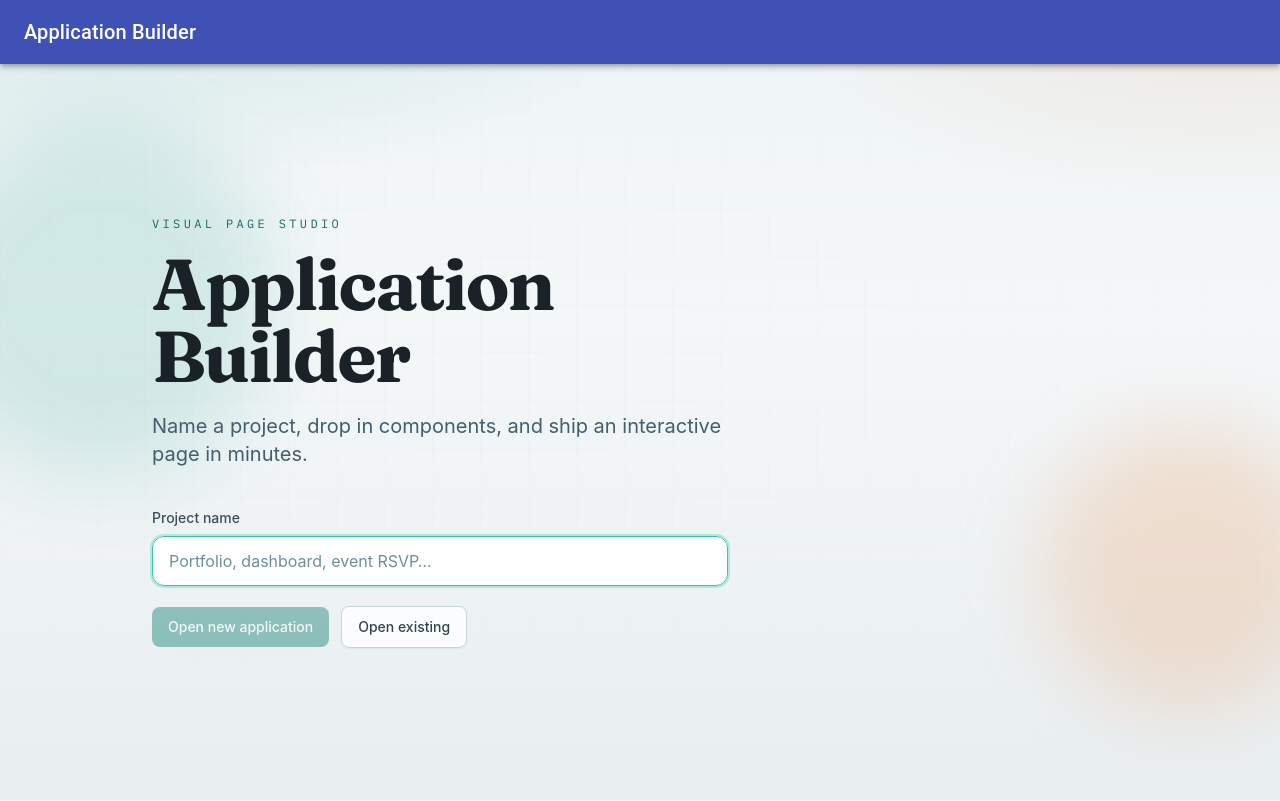
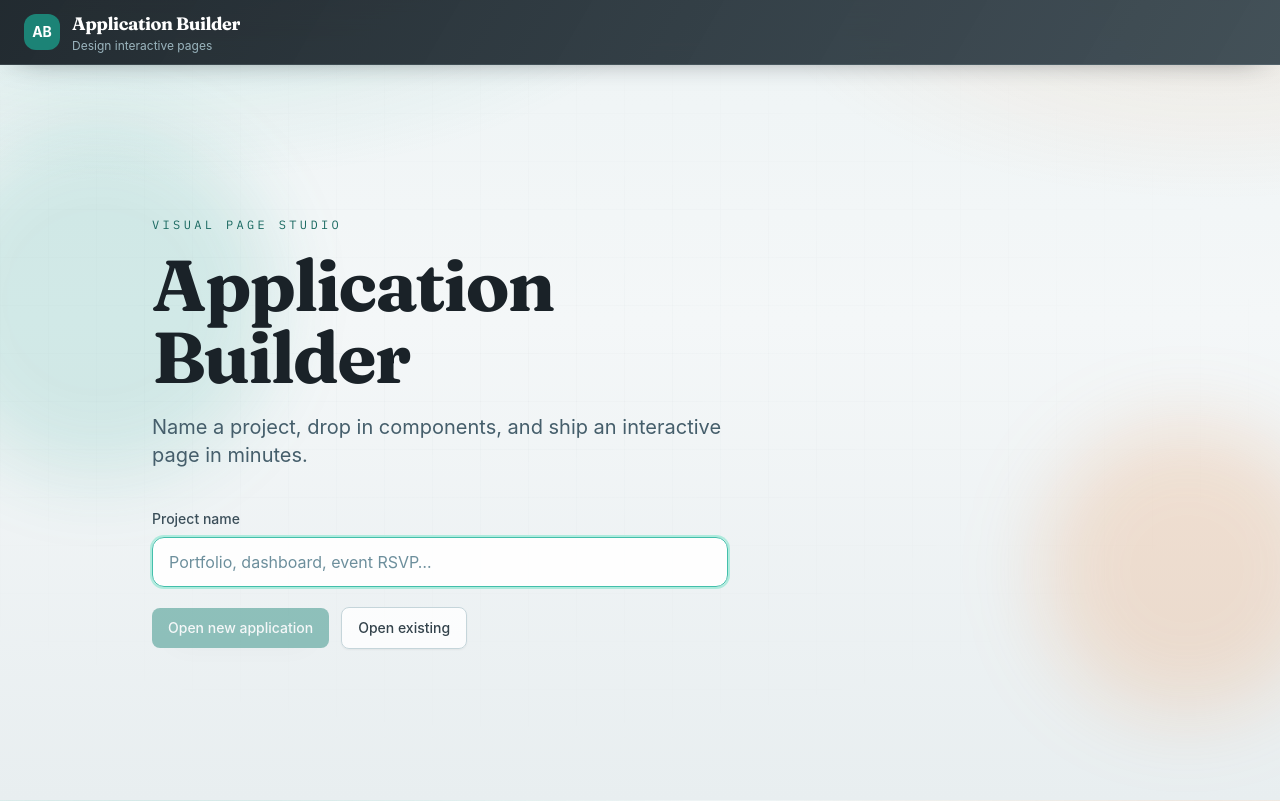
Before and after one commit to shalmalee98/Application-builder, a React (Create React App) app: page / in a window 1280 px wide. Built offline with nearby package versions, Linux system fonts and the light colour scheme.

Commit message:
Restyle the app header with clearer brand and editor actions.
Replace the Material AppBar with a compact sticky chrome that keeps save, run, and path actions readable.

```diff
--- a/src/App.js
+++ b/src/App.js
@@ -4,7 +4,6 @@ import SideNav from "./container/side-nav/side-nav";
 import Header from "./container/header/header";
 import ActionBar from "./container/action-bar/action-bar";
 import LandingPage from "./container/landing-page/landing-page";
-import Grid from "@material-ui/core/Grid";
 import "./App.css";
 import { PROJECTS_PATH, save_file } from "./services/services";
 
@@ -416,31 +415,16 @@ export default class AppBuilder extends React.Component {
 
   render() {
     return (
-      <React.Fragment>
-        <Grid container direction="column" style={{ height: "100%" }}>
-          <Grid
-            container
-            item
-            xs={12}
-            style={{ height: 64, flexBasis: "auto" }}
-          >
-            {this.renderHeader()}
-          </Grid>
-          <Grid
-            container
-            item
-            xs={12}
-            direction="row"
-            style={{
-              height: "calc(100% - 130px)",
-              flexBasis: "auto",
-              width: "100%",
-            }}
-          >
-            {this.renderBody()}
-          </Grid>
-        </Grid>
-      </React.Fragment>
+      <div className="flex h-full min-h-screen flex-col">
+        {this.renderHeader()}
+        <div
+          className={`flex min-h-0 flex-1 ${
+            this.state.open ? "flex-row overflow-hidden" : "flex-col"
+          }`}
+        >
+          {this.renderBody()}
+        </div>
+      </div>
     );
   }
 }
--- a/src/container/header/header.css
+++ b/src/container/header/header.css
@@ -1,6 +1,39 @@
-.MuiFormControl-root {
-    left: 300;
-  }
-  .MuiFormControl-root {
-    left: 400;
-  }
+.ab-header {
+  position: sticky;
+  top: 0;
+  z-index: 40;
+  border-bottom: 1px solid rgba(155, 181, 190, 0.18);
+  background:
+    linear-gradient(120deg, rgba(26, 34, 40, 0.96), rgba(52, 67, 76, 0.92));
+  backdrop-filter: blur(12px);
+  box-shadow: 0 10px 30px -20px rgba(26, 34, 40, 0.65);
+}
+
+.ab-header-action {
+  display: inline-flex;
+  align-items: center;
+  gap: 0.4rem;
+  border-radius: 0.75rem;
+  border: 1px solid rgba(255, 255, 255, 0.12);
+  background: rgba(255, 255, 255, 0.06);
+  padding: 0.5rem 0.85rem;
+  color: #f4f7f8;
+  font-size: 0.8125rem;
+  font-weight: 500;
+  text-decoration: none;
+  transition: background 160ms ease, border-color 160ms ease, transform 160ms ease;
+}
+
+.ab-header-action:hover:not(:disabled) {
+  background: rgba(39, 163, 145, 0.28);
+  border-color: rgba(67, 191, 171, 0.45);
+}
+
+.ab-header-action:active:not(:disabled) {
+  transform: translateY(1px);
+}
+
+.ab-header-action:disabled {
+  cursor: not-allowed;
+  opacity: 0.4;
+}
--- a/src/container/header/header.js
+++ b/src/container/header/header.js
@@ -1,17 +1,12 @@
 import React from "react";
-import AppBar from "@material-ui/core/AppBar";
-import Toolbar from "@material-ui/core/Toolbar";
-import Typography from "@material-ui/core/Typography";
 import SaveAltIcon from "@material-ui/icons/SaveAlt";
 import PlayCircleOutlineIcon from "@material-ui/icons/PlayCircleOutline";
 import SaveIcon from "@material-ui/icons/Save";
-import { List, ListItemIcon } from "@material-ui/core";
-import ListItem from "@material-ui/core/ListItem";
 import "./header.css";
 import { PROJECTS_PATH } from "../../services/services";
 
 export default function Header(props) {
-  let path = "http://localhost:8081/Projects/" + props.appName + "/index.html";
+  const path = "http://localhost:8081/Projects/" + props.appName + "/index.html";
 
   const clickDownload = () => {
     return alert(
@@ -23,91 +18,70 @@ export default function Header(props) {
   };
 
   return (
-    <div>
-      <AppBar>
-        <Toolbar style={{ float: "none" }}>
-          <Typography component="h1" variant="h6" color="inherit" noWrap>
+    <header className="ab-header">
+      <div className="mx-auto flex h-16 w-full max-w-[1600px] items-center gap-4 px-4 sm:px-6">
+        <div className="flex min-w-0 items-center gap-3">
+          <span className="flex h-9 w-9 shrink-0 items-center justify-center rounded-xl bg-tide-600 text-sm font-bold text-white shadow-soft">
+            AB
+          </span>
+          <div className="min-w-0">
+            <p className="truncate font-display text-lg font-semibold tracking-tight text-white">
               Application Builder
-          </Typography>
-          {props.open && (
-            <Typography
-              component="h1"
-              variant="h6"
-              color="inherit"
-              noWrap
-              style={{ position: "relative", left: "25%" }}
-            >
+            </p>
+            {props.open ? (
+              <p className="truncate font-mono text-[11px] uppercase tracking-[0.18em] text-ink-300">
                 {props.appName}
-            </Typography>
+              </p>
+            ) : (
+              <p className="truncate text-xs text-ink-300">
+                Design interactive pages
+              </p>
             )}
+          </div>
+        </div>
 
         {props.open && (
-            <div style={{ position: "absolute", right: "5px", float: "none" }}>
-              <List style={{ display: "flex" }}>
-                <ListItem
-                  button
+          <div className="ml-auto flex items-center gap-2">
+            <button
+              type="button"
+              className="ab-header-action"
               onClick={props.saveApp}
-                  style={{
-                    paddingTop: 0,
-                    paddingBottom: 0,
-                  }}
+              title="Save"
             >
-                  <ListItemIcon
-                    style={{
-                      color: "white",
-                      flexDirection: "column",
-                      alignItems: "center",
-                    }}
-                  >
-                    <SaveIcon fontSize="large" titleAccess="Save" />
-                  </ListItemIcon>
-                </ListItem>
-                <ListItem
-                  button
-                  style={{ paddingTop: 0, paddingBottom: 0 }}
-                  disabled={props.startbuttons}
-                >
-                  <ListItemIcon
-                    style={{
-                      color: "white",
-                      flexDirection: "column",
-                      alignItems: "center",
-                    }}
-                  >
+              <SaveIcon fontSize="small" />
+              <span className="hidden sm:inline">Save</span>
+            </button>
             <a
               href={path}
               target="_blank"
-                      style={{ textDecoration: "none", color: "white" }}
+              rel="noopener noreferrer"
+              className={`ab-header-action ${
+                props.startbuttons ? "pointer-events-none opacity-40" : ""
+              }`}
+              title="Run preview"
+              aria-disabled={props.startbuttons}
+              onClick={(event) => {
+                if (props.startbuttons) {
+                  event.preventDefault();
+                }
+              }}
             >
-                      <PlayCircleOutlineIcon
-                        style={{}}
-                        titleAccess="Run"
-                        fontSize="large"
-                      />
+              <PlayCircleOutlineIcon fontSize="small" />
+              <span className="hidden sm:inline">Run</span>
             </a>
-                  </ListItemIcon>
-                </ListItem>
-                <ListItem
-                  button
-                  style={{ paddingTop: 0, paddingBottom: 0 }}
+            <button
+              type="button"
+              className="ab-header-action"
               onClick={clickDownload}
               disabled={props.startbuttons}
+              title="Download path"
             >
-                  <ListItemIcon
-                    style={{
-                      color: "white",
-                      flexDirection: "column",
-                      alignItems: "center",
-                    }}
-                  >
-                    <SaveAltIcon fontSize="large" titleAccess="Download" />
-                  </ListItemIcon>
-                </ListItem>
-              </List>
+              <SaveAltIcon fontSize="small" />
+              <span className="hidden sm:inline">Path</span>
+            </button>
           </div>
         )}
-        </Toolbar>
-      </AppBar>
       </div>
+    </header>
   );
 }
```
Also changed, not shown: src/styles/tailwind.css. Lines whose indentation alone changed are shown as unchanged.
